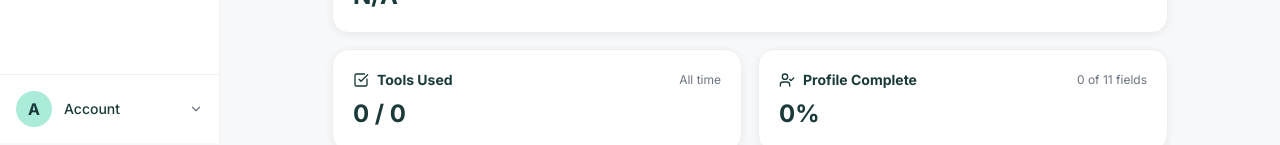
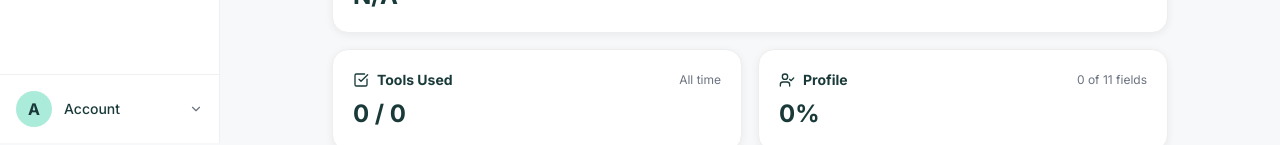
Before and after one commit to 3nd03/CV-Platform, a React (Vite) app in the folder frontend/: page /dashboard in a window 1280 px wide. Shown: the part 657-802 px from the top of the page. Built offline with nearby package versions, Linux system fonts and the light colour scheme; no server answers; sample sign-in values are in the browser's storage.

Commit message:
Shorten Profile Complete card label to fix truncation on narrow screens

```diff
--- a/frontend/src/pages/Dashboard.jsx
+++ b/frontend/src/pages/Dashboard.jsx
@@ -219,7 +219,7 @@ export default function Dashboard() {
           <MetricCard
             className="col-span-1"
             icon={UserCheck}
-            label="Profile Complete"
+            label="Profile"
             value={`${profilePct}%`}
             subtext={`${filledCount} of ${PROFILE_FIELD_KEYS.length} fields`}
           />
```
